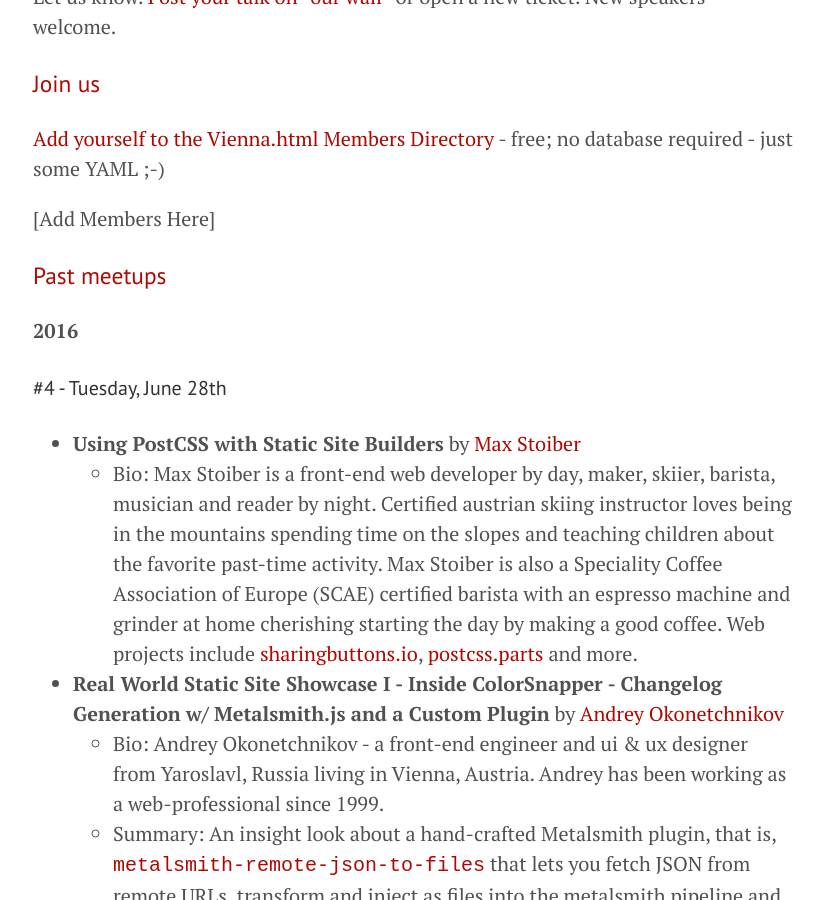
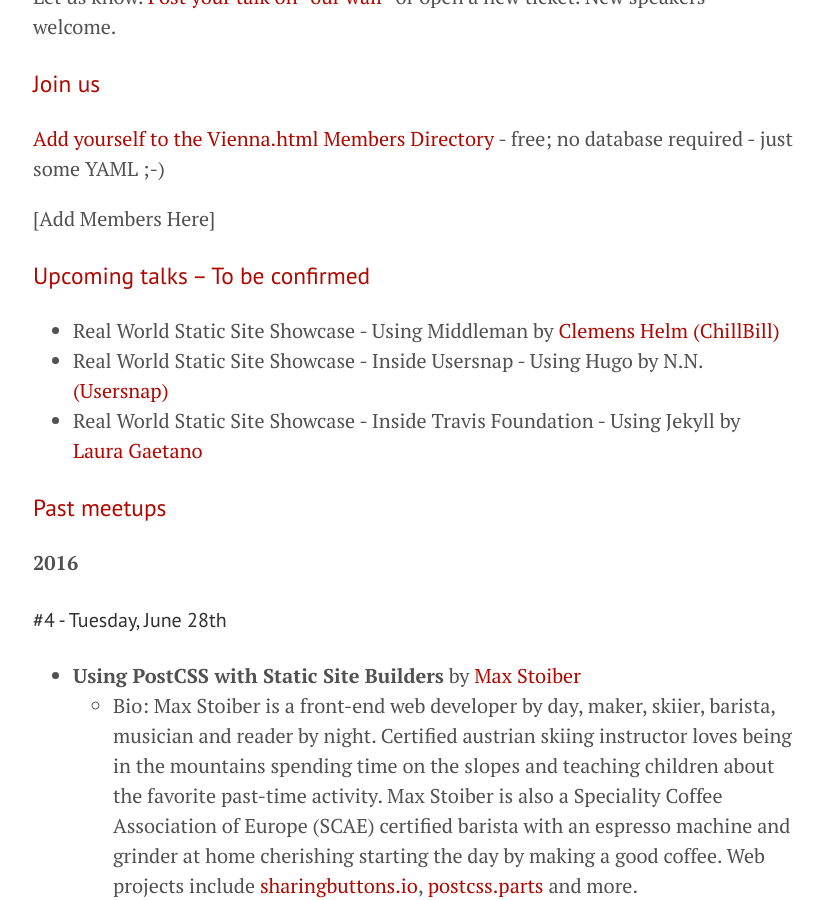
Before and after one commit to goodbyeaustria/archive, a Jekyll site: the page built from index.md, in a window 1280 px wide and 900 px high, scrolled down 1349 px. Shown: the whole window, without its empty margins (227-1051 px from the left). Built offline with Jekyll 4.4.1, drawn with Linux system fonts in a browser that asks for light colours.

Commit message:
Update index.md

```diff
--- a/index.md
+++ b/index.md
@@ -50,6 +50,12 @@
 <!--
 ## Upcoming meetups
   -->
+
+### Upcoming talks -- To be confirmed
+
+- Real World Static Site Showcase - Using Middleman by [Clemens Helm](https://twitter.com/clemenshelm) [(ChillBill)](https://chillbill.co)
+- Real World Static Site Showcase - Inside Usersnap - Using Hugo by N.N. [(Usersnap)](https://usersnap.com)
+- Real World Static Site Showcase - Inside Travis Foundation - Using Jekyll by [Laura Gaetano](https://github.com/alicetragedy)
 
 
 ### Past meetups
```
